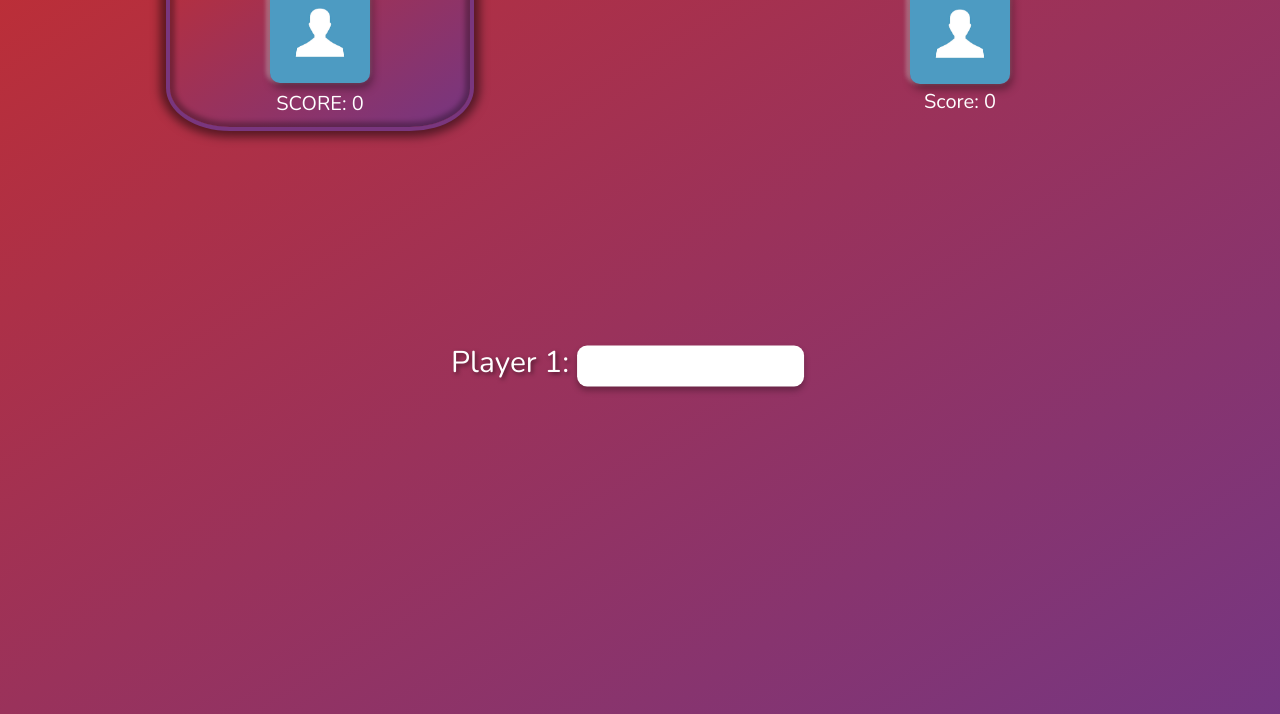
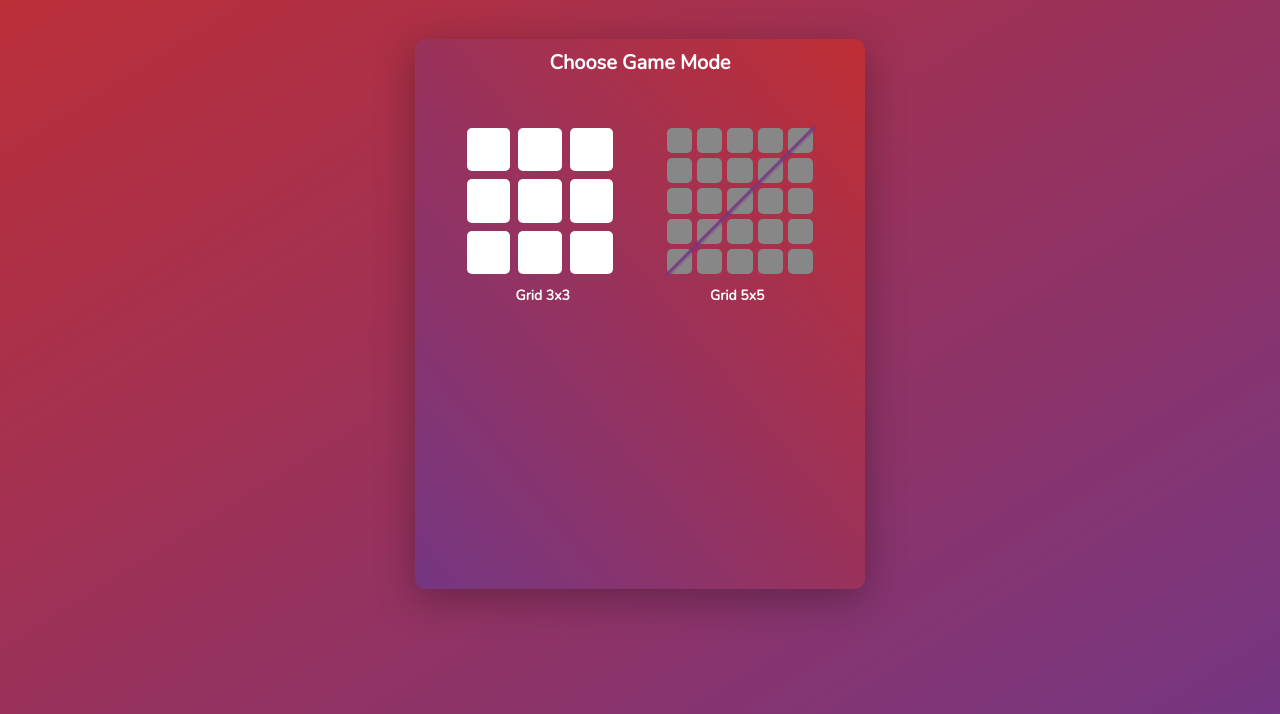
Before and after one commit to ilhanbuhic/Finished-Projects, a plain HTML site: page Tic Tac Toe/index.html in a window 1280 px wide. Shown: the part 86-800 px from the top of the page. Drawn offline with nearby package versions, Linux system fonts and the light colour scheme.

Commit message:
JavaScript

```diff
--- a/Tic Tac Toe/index.html
+++ b/Tic Tac Toe/index.html
@@ -13,8 +13,52 @@
       <div class="modeModal hidden" id="modeModal">
         <div class="modal-content">
           <h2>Choose Game Mode</h2>
-          <button class="mode-button" id="mode1v1">1vs1</button>
-          <button class="mode-button" id="mode1vPC">1vsPC</button>
+          <div class="game-mode">
+            <div class="game-mode--grid3x3">
+              <div></div>
+              <div></div>
+              <div></div>
+              <div></div>
+              <div></div>
+              <div></div>
+              <div></div>
+              <div></div>
+              <div></div>
+            </div>
+            <div class="game-mode--grid5x5">
+              <div></div>
+              <div></div>
+              <div></div>
+              <div></div>
+              <div></div>
+              <div></div>
+              <div></div>
+              <div></div>
+              <div></div>
+              <div></div>
+              <div></div>
+              <div></div>
+              <div></div>
+              <div></div>
+              <div></div>
+              <div></div>
+              <div></div>
+              <div></div>
+              <div></div>
+              <div></div>
+              <div></div>
+              <div></div>
+              <div></div>
+              <div></div>
+              <div></div>
+            </div>
+          </div>
+          <div class="game-mode--description">
+            <h3>Grid 3x3</h3>
+            <h3>Grid 5x5</h3>
+          </div>
+          <!-- <button class="mode-button" id="mode1v1">1vs1</button>
+          <button class="mode-button" id="mode1vPC">1vsPC</button> -->
         </div>
       </div>
       <div class="player-input-names">
--- a/Tic Tac Toe/index.js
+++ b/Tic Tac Toe/index.js
@@ -52,16 +52,13 @@
 let gameEnded = false
 let scores = [0, 0]
 
-// const modeModal = document.getElementById('modeModal')
-// const modeButtons = document.querySelectorAll('.mode-button')
-
 const removeElInit = function () {
   player2Input.classList.add('hidden')
   document.querySelector('.player2-input--name').classList.add('hidden')
   document.querySelector('.player1-input--name').classList.add('hidden')
   document.querySelector('.players').classList.add('hidden')
 }
-// removeElInit()
+removeElInit()
 
 // ************************ LJEP ZA POCETAK ************************ //
 
@@ -70,9 +67,6 @@
 document.querySelector('.player2-input--name').classList.add('hidden')
 
 // ************************ LJEP ZA POCETAK ************************ //
-
-
-
 
 const randomPlayerFunc = () => {
   randomPlayer = Math.ceil(Math.random() * 2)
@@ -153,12 +147,13 @@
     player2.classList.add('active--player')
     document.querySelector('img[alt="player1-picture"]').src =
       './resources/IMG_4262.png'
-  } else if (
+  }
+  if (
     player2Input.value !== '' &&
     /^[A-Za-z]{3,}(?: [A-Za-z]{3,})+$/.test(player2Input.value) &&
     player2Input.value === 'Ena Bejtic'
   ) {
-    player2Name.textContent = player2Input.value
+    player2Name.textContent = 'Ćoćkica'
     document.querySelector('.player2-input').classList.add('hidden')
     document.querySelector('.player2-input--name').classList.add('hidden')
     game.classList.remove('hidden')
@@ -366,23 +361,5 @@
 }
 mode1v1Game(grid3x3)
 
-// Show the mode selection modal
-// document.addEventListener('DOMContentLoaded', function () {
-//   modeModal.classList.remove('hidden')
-// })
-
-// // Event listeners for mode buttons
-// modeButtons.forEach(button => {
-//   button.addEventListener('click', function () {
-//     const mode = this.id
-
-//     if (mode === 'mode1v1') {
-//       mode1v1Game(grid3x3) // Call 1vs1 game function
-//     } else if (mode === 'mode1vPC') {
-//       mode1vPC(grid3x3) // Call 1vsPC game function
-//     }
-//   })
-// })
-// modeModal.classList.add('hidden') // Hide modal after mode selection
 // modal.classList.add('hidden')
 // overlay.classList.remove('hidden')
--- a/Tic Tac Toe/style.css
+++ b/Tic Tac Toe/style.css
@@ -16,7 +16,8 @@
   font-weight: 400;
   color: #333;
   height: 89.6vh;
-  background: linear-gradient(to top left, #753682, #bf2e34);
+  /* background: linear-gradient(to top left, #753682, #bf2e34); */
+  background-image: url('./resources/background_img.jpg');
   background-size: cover;
   background-repeat: no-repeat;
   background-attachment: fixed;
@@ -63,7 +64,6 @@
   left: 50%;
   transform: translate(-50%, -50%);
   width: 30%;
-
   background-color: white;
   padding: 6rem;
   border-radius: 5px;
@@ -343,7 +343,7 @@
   transition: border-color 0.5s ease;
 }
 
-/* .game-modes {
+.game-modes {
   display: flex;
   justify-content: center;
   margin-bottom: 20px;
@@ -371,24 +371,28 @@
   align-items: center;
   height: 100vh;
   /* background-color: rgba(0, 0, 0, 0.6); */
+  background-image: linear-gradient(to top left, #753682, #bf2e34);
   /* z-index: 1; */
 }
 
 .modal-content {
   display: flex;
+  background-image: linear-gradient(to top right, #753682, #bf2e34);
   flex-direction: column;
   background-color: white;
   /* padding: 200px; */
-  border-radius: 5px;
+  border-radius: 10px;
   width: 450px;
   height: 550px;
   text-align: center;
-  box-shadow: 0 2px 10px rgba(0, 0, 0, 0.3);
+  transform: perspective(1000px);
+  box-shadow: 0 10px 40px rgba(0, 0, 0, 0.3);
 }
 
 .modal-content h2 {
   font-size: 2rem;
   padding-top: 10px;
+  color: #fff;
 }
 
 .modal-content .mode-button {
@@ -405,4 +409,80 @@
 
 .modal-content .mode-button:hover {
   background-color: #bf2e34;
-} */
+}
+
+.game-mode {
+  display: flex;
+  justify-content: center;
+  align-items: center;
+  gap: 50px;
+  margin-top: 50px;
+}
+
+.game-mode--grid3x3 {
+  display: grid;
+  grid-template-columns: repeat(3, 1fr);
+  grid-template-rows: repeat(3, 1fr);
+  gap: 8px;
+  width: 150px;
+  height: 150px;
+  padding: 2px;
+}
+
+.game-mode--grid3x3 div {
+  background-color: #fff;
+  border-radius: 5px;
+  display: flex;
+  justify-content: center;
+  align-items: center;
+  font-size: 48px;
+  color: #000;
+  cursor: pointer;
+  transition: background-color 0.3s ease;
+}
+
+.game-mode--grid5x5 {
+  position: relative;
+  display: grid;
+  grid-template-columns: repeat(5, 1fr);
+  grid-template-rows: repeat(5, 1fr);
+  gap: 5px;
+  width: 150px;
+  height: 150px;
+  padding: 2px;
+}
+
+.game-mode--grid5x5 div {
+  background: #878787;
+  border-radius: 5px;
+  display: flex;
+  justify-content: center;
+  align-items: center;
+  font-size: 48px;
+  /* transition: background-color 0.3s ease; */
+}
+
+.game-mode--grid5x5::before {
+  content: '';
+  position: absolute;
+  width: 100%;
+  height: 100%;
+  background: linear-gradient(
+    135deg,
+    transparent 49%,
+    #753682 50%,
+    transparent 52%
+  );
+  pointer-events: none; /* This ensures that the line doesn't interfere with clicking */
+}
+
+.game-mode--description {
+  display: flex;
+  justify-content: center;
+  align-items: center;
+  gap: 14rem;
+  margin-top: 1rem;
+  color: #fff;
+  font-size: 1.2rem;
+  font-weight: 600;
+}
```
Also changed, not shown: Tic Tac Toe/resources/background_img.jpg (added).
